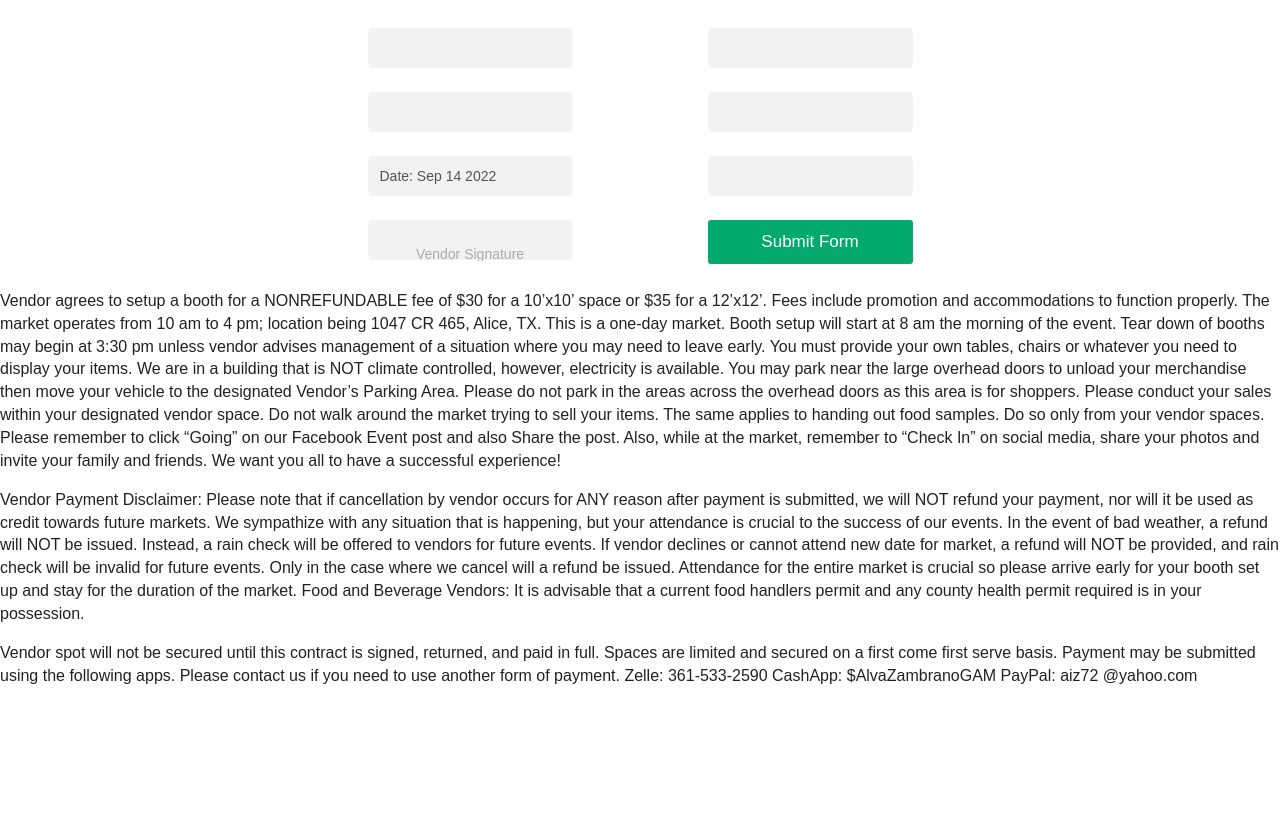
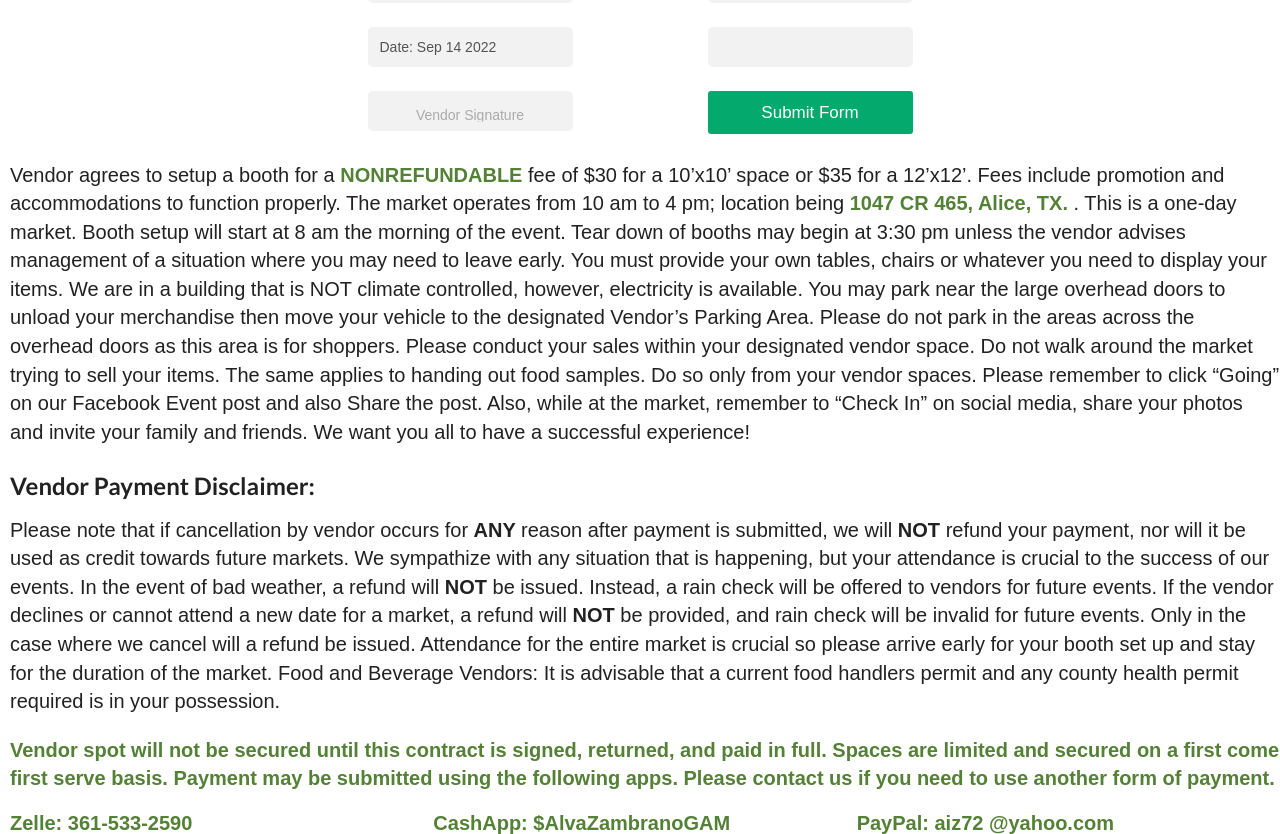
Before and after one commit to Brandon-Banda/greenacres, a React (Vite) app in the folder app/: page /apply in a window 1280 px wide. Shown: the part 162-996 px from the top of the page. Before the commit the page ends 866 px from the top, so only its background shows below. Built offline with nearby package versions, Linux system fonts and the light colour scheme.

Commit message:
contract section styled

```diff
--- a/app/src/pages/Application.css
+++ b/app/src/pages/Application.css
@@ -1,3 +1,8 @@
+p {
+  font-size: 20px;
+  padding-left: 10px;
+}
+
 .main {
   width: 100vw;
   height: 100vh;
@@ -73,7 +78,7 @@
   text-overflow: ellipsis;
   top: 22px;
   line-height: 100%;
-  transform: translateY(-50%);
+  transform: translateY(-125%);
   color: #aaa;
   transition: top 0.3s ease, color 0.3s ease, font-size 0.3s ease;
 }
@@ -145,3 +150,16 @@
 .button:hover {
   background-color: #45a049;
 }
+
+.payment-methods {
+  color: #538135;
+  font-weight: bold;
+  font-size: 20px;
+  padding-left: 10px;
+  display: flex;
+  flex-direction: row;
+}
+
+.payment-methods label {
+  width: 100%;
+}
--- a/app/src/pages/Application.tsx
+++ b/app/src/pages/Application.tsx
@@ -25,8 +25,12 @@ function Application() {
 
   return (
     <div className="main">
-      <h1>Green Acres Market of Alice, TX - Vendor Contract</h1>
-      <h2>greenacresmarketcr465@gmail.com</h2>
+      <h1 style={{ color: '#538135', fontWeight: 'bold' }}>
+        Green Acres Market of Alice, TX - Vendor Contract
+      </h1>
+      <h2 style={{ color: '#538135', fontWeight: 'bold' }}>
+        greenacresmarketcr465@gmail.com
+      </h2>
       <div className="form-container">
         <div className="form-section">
           <div className="form-holder">
@@ -122,36 +126,45 @@ function Application() {
       </div>
       <div className="contract-section">
         <p>
-          Vendor agrees to setup a booth for a NONREFUNDABLE fee of $30 for a
-          10’x10’ space or $35 for a 12’x12’. Fees include promotion and
-          accommodations to function properly. The market operates from 10 am to
-          4 pm; location being 1047 CR 465, Alice, TX. This is a one-day market.
-          Booth setup will start at 8 am the morning of the event. Tear down of
-          booths may begin at 3:30 pm unless vendor advises management of a
-          situation where you may need to leave early. You must provide your own
-          tables, chairs or whatever you need to display your items. We are in a
-          building that is NOT climate controlled, however, electricity is
-          available. You may park near the large overhead doors to unload your
-          merchandise then move your vehicle to the designated Vendor’s Parking
-          Area. Please do not park in the areas across the overhead doors as
-          this area is for shoppers. Please conduct your sales within your
-          designated vendor space. Do not walk around the market trying to sell
-          your items. The same applies to handing out food samples. Do so only
-          from your vendor spaces. Please remember to click “Going” on our
-          Facebook Event post and also Share the post. Also, while at the
-          market, remember to “Check In” on social media, share your photos and
-          invite your family and friends. We want you all to have a successful
-          experience!
+          Vendor agrees to setup a booth for a
+          <b style={{ color: '#538135' }}> NONREFUNDABLE </b>
+          fee of $30 for a 10’x10’ space or $35 for a 12’x12’. Fees include
+          promotion and accommodations to function properly. The market operates
+          from 10 am to 4 pm; location being
+          <b style={{ color: '#538135' }}> 1047 CR 465, Alice, TX. </b>. This is
+          a one-day market. Booth setup will start at 8 am the morning of the
+          event. Tear down of booths may begin at 3:30 pm unless the vendor
+          advises management of a situation where you may need to leave early.
+          You must provide your own tables, chairs or whatever you need to
+          display your items. We are in a building that is NOT climate
+          controlled, however, electricity is available. You may park near the
+          large overhead doors to unload your merchandise then move your vehicle
+          to the designated Vendor’s Parking Area. Please do not park in the
+          areas across the overhead doors as this area is for shoppers. Please
+          conduct your sales within your designated vendor space. Do not walk
+          around the market trying to sell your items. The same applies to
+          handing out food samples. Do so only from your vendor spaces. Please
+          remember to click “Going” on our Facebook Event post and also Share
+          the post. Also, while at the market, remember to “Check In” on social
+          media, share your photos and invite your family and friends. We want
+          you all to have a successful experience!
         </p>
+        <h3
+          style={{ fontWeight: '1000', fontSize: '24px', paddingLeft: '10px' }}
+        >
+          Vendor Payment Disclaimer:
+        </h3>
         <p>
-          Vendor Payment Disclaimer: Please note that if cancellation by vendor
-          occurs for ANY reason after payment is submitted, we will NOT refund
-          your payment, nor will it be used as credit towards future markets. We
+          Please note that if cancellation by vendor occurs for <b> ANY </b>
+          reason after payment is submitted, we will <b> NOT </b> refund your
+          payment, nor will it be used as credit towards future markets. We
           sympathize with any situation that is happening, but your attendance
           is crucial to the success of our events. In the event of bad weather,
-          a refund will NOT be issued. Instead, a rain check will be offered to
-          vendors for future events. If vendor declines or cannot attend new
-          date for market, a refund will NOT be provided, and rain check will be
+          a refund will
+          <b> NOT </b>
+          be issued. Instead, a rain check will be offered to vendors for future
+          events. If the vendor declines or cannot attend a new date for a
+          market, a refund will <b>NOT</b> be provided, and rain check will be
           invalid for future events. Only in the case where we cancel will a
           refund be issued. Attendance for the entire market is crucial so
           please arrive early for your booth set up and stay for the duration of
@@ -159,13 +172,17 @@ function Application() {
           food handlers permit and any county health permit required is in your
           possession.
         </p>
-        <p>
+        <p style={{ color: '#538135', fontWeight: 'bold', fontSize: '20px' }}>
           Vendor spot will not be secured until this contract is signed,
           returned, and paid in full. Spaces are limited and secured on a first
           come first serve basis. Payment may be submitted using the following
           apps. Please contact us if you need to use another form of payment.
-          Zelle: 361-533-2590 CashApp: $AlvaZambranoGAM PayPal: aiz72 @yahoo.com
         </p>
+        <div className="payment-methods">
+          <label>Zelle: 361-533-2590 </label>
+          <label>CashApp: $AlvaZambranoGAM </label>
+          <label>PayPal: aiz72 @yahoo.com</label>
+        </div>
         <p>{data}</p>
       </div>
     </div>
```
